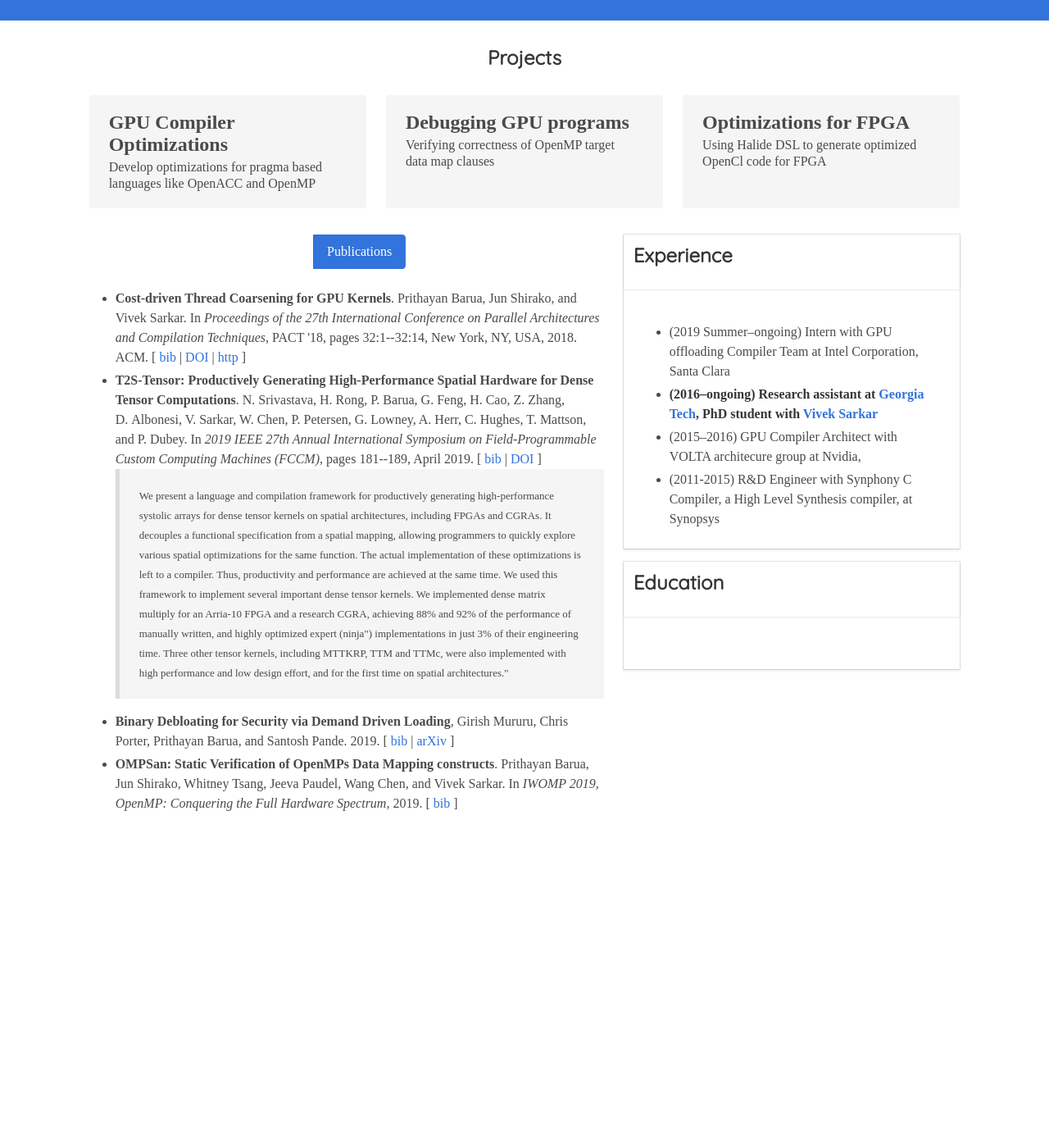
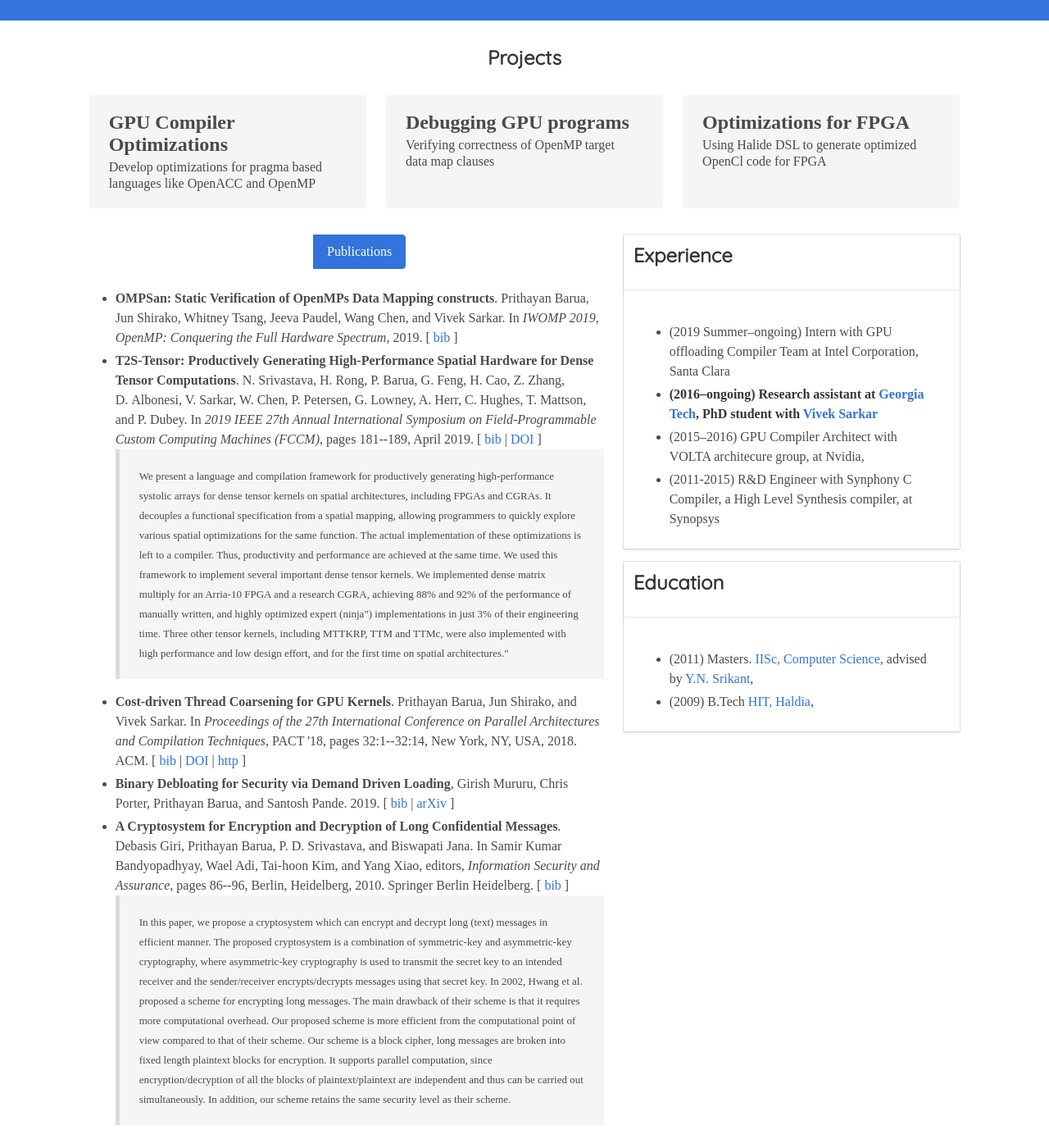
Before and after one commit to prithayan/prithayan.github.io, a Jekyll site: the page built from index.html, in a window 1280 px wide and 1400 px high, scrolled down 271 px. Shown: the whole window at 82% size. Built offline with Jekyll 4.4.1, drawn with Linux system fonts in a browser that asks for light colours; nearby versions of some CDN libraries; some web fonts are replaced; before the commit the page ends 1275 px from its top, so only the background shows below that.

Commit message:
update edu

```diff
--- a/_includes/publications.html
+++ b/_includes/publications.html
@@ -1,16 +1,14 @@
 
 
 
-<li class="bib" id="Barua:2018:CTC:3243176.3243196">
+<li class="bib" id="1909117">
 
-<b>Cost-driven Thread Coarsening for GPU Kernels</b>.
- Prithayan Barua, Jun Shirako, and Vivek Sarkar.
- In <em>Proceedings of the 27th International Conference on Parallel
-  Architectures and Compilation Techniques</em>, PACT '18, pages 32:1--32:14, New
-  York, NY, USA, 2018. ACM.
-[&nbsp;<a href="{{ include.url }}#Barua:2018:CTC:3243176.3243196">bib</a>&nbsp;|
-<a href="http://dx.doi.org/10.1145/3243176.3243196">DOI</a>&nbsp;|
-<a href="http://doi.acm.org/10.1145/3243176.3243196">http</a>&nbsp;]
+<b>OMPSan: Static Verification of OpenMPs Data Mapping constructs</b>.
+ Prithayan Barua, Jun Shirako, Whitney Tsang, Jeeva Paudel, Wang Chen,
+  and Vivek Sarkar.
+ In <em>IWOMP 2019, OpenMP: Conquering the Full Hardware Spectrum</em>,
+  2019.
+[&nbsp;<a href="{{ include.url }}#1909117">bib</a>&nbsp;]
 
 </li>
 
@@ -32,6 +30,19 @@
 <p>
 </li>
 
+<li class="bib" id="Barua:2018:CTC:3243176.3243196">
+
+<b>Cost-driven Thread Coarsening for GPU Kernels</b>.
+ Prithayan Barua, Jun Shirako, and Vivek Sarkar.
+ In <em>Proceedings of the 27th International Conference on Parallel
+  Architectures and Compilation Techniques</em>, PACT '18, pages 32:1--32:14, New
+  York, NY, USA, 2018. ACM.
+[&nbsp;<a href="{{ include.url }}#Barua:2018:CTC:3243176.3243196">bib</a>&nbsp;|
+<a href="http://dx.doi.org/10.1145/3243176.3243196">DOI</a>&nbsp;|
+<a href="http://doi.acm.org/10.1145/3243176.3243196">http</a>&nbsp;]
+
+</li>
+
 <li class="bib" id="1902.06570">
 
 <b>Binary Debloating for Security via Demand Driven Loading</b>, Girish Mururu,
@@ -42,13 +53,17 @@
 
 </li>
 
-<li class="bib" id="1909117">
+<li class="bib" id="10.1007/978-3-642-13365-7_9">
 
-<b>OMPSan: Static Verification of OpenMPs Data Mapping constructs</b>.
- Prithayan Barua, Jun Shirako, Whitney Tsang, Jeeva Paudel, Wang Chen,
-  and Vivek Sarkar.
- In <em>IWOMP 2019, OpenMP: Conquering the Full Hardware Spectrum</em>,
-  2019.
-[&nbsp;<a href="{{ include.url }}#1909117">bib</a>&nbsp;]
-
+<b>A Cryptosystem for Encryption and Decryption of Long Confidential
+  Messages</b>.
+ Debasis Giri, Prithayan Barua, P.&nbsp;D. Srivastava, and Biswapati Jana.
+ In Samir&nbsp;Kumar Bandyopadhyay, Wael Adi, Tai-hoon Kim, and Yang Xiao,
+  editors, <em>Information Security and Assurance</em>, pages 86--96, Berlin,
+  Heidelberg, 2010. Springer Berlin Heidelberg.
+[&nbsp;<a href="{{ include.url }}#10.1007/978-3-642-13365-7_9">bib</a>&nbsp;]
+<blockquote><font size="-1">
+In this paper, we propose a cryptosystem which can encrypt and decrypt long (text) messages in efficient manner. The proposed cryptosystem is a combination of symmetric-key and asymmetric-key cryptography, where asymmetric-key cryptography is used to transmit the secret key to an intended receiver and the sender/receiver encrypts/decrypts messages using that secret key. In 2002, Hwang et al. proposed a scheme for encrypting long messages. The main drawback of their scheme is that it requires more computational overhead. Our proposed scheme is more efficient from the computational point of view compared to that of their scheme. Our scheme is a block cipher, long messages are broken into fixed length plaintext blocks for encryption. It supports parallel computation, since encryption/decryption of all the blocks of plaintext/plaintext are independent and thus can be carried out simultaneously. In addition, our scheme retains the same security level as their scheme.
+</font></blockquote>
+<p>
 </li>
--- a/index.html
+++ b/index.html
@@ -139,7 +139,7 @@
                   Institute of Technology" href="http://gatech.edu/">Georgia
                   Tech</a>, PhD student with <a
                   href="http://vsarkar.rice.edu/">Vivek Sarkar</a></strong></li>
-              <li>(2015–2016) GPU Compiler Architect with VOLTA architecure group at Nvidia,
+              <li>(2015–2016) GPU Compiler Architect with VOLTA architecure group, at Nvidia,
                  </li>
               <li>(2011-2015) R&D Engineer with Synphony C Compiler, a High Level Synthesis compiler, at Synopsys
                 </li>
@@ -162,19 +162,15 @@
           </div>
           <div class="card-content">
             <ul class="content">
-              <!--
-              <li> (2015) Ph.D. <a href="http://www.ulisboa.pt/">ULisboa</a>,
-                advised by <a href="http://homepages.di.fc.ul.pt/~fmartins/">Francisco
-                  Martins</a>, <a
-                      href="https://bitbucket.org/cogumbreiro/armus/downloads/cogumbreiro-phd-thesis.pdf">[PDF]</a></li>
-                  <li> (2009) M.Sc. <a href="http://www.ulisboa.pt/">ULisboa</a>,
+              <li> (2011) Masters. <a href="https://www.csa.iisc.ac.in/">IISc, Computer Science</a>,
+                advised by <a href="https://drona.csa.iisc.ac.in/~srikant/"> Y.N. Srikant</a>,
+                      </li>
+                  <li> (2009) B.Tech <a href="https://hithaldia.in/main/">HIT, Haldia</a>,
+                    <!--
                     advised by <a
-                      href="http://homepages.di.fc.ul.pt/~fmartins/">Francisco
-                      Martins</a>, <a href="assets/cogumbreiro-msc-thesis.pdf">[PDF]</a>
+                      href="http://www.debasisgiri.info/">Debasis Giri</a>,
+                    -->
                   </li>
-                  <li> (2007) B.Sc. <a href="http://www.uac.pt/">Universidade
-                      dos Açores</a> </li>
-              -->
                 </ul>
               </div>
             </div>
```
Also changed, not shown: _bibliography/publications.bib (+40 -22 lines), _includes/publications_bib.html (+48 -27 lines).
